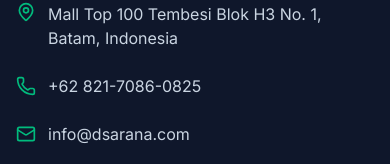
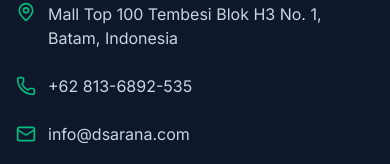
Before and after one commit to aramzi296/batamtransportholiday, a Next.js app: page / in a window 390 px wide. Shown: the part 6050-6214 px from the top of the page. Built offline with nearby package versions, Linux system fonts and the light colour scheme.

Commit message:
fix: update phone number in footer

```diff
--- a/src/components/Footer.tsx
+++ b/src/components/Footer.tsx
@@ -57,7 +57,7 @@ const Footer = () => {
               </li>
               <li className="flex items-center gap-3">
                 <Phone className="text-emerald-500 shrink-0" size={20} />
-                <span>+62 821-7086-0825</span>
+                <span>+62 813-6892-535</span>
               </li>
               <li className="flex items-center gap-3">
                 <Mail className="text-emerald-500 shrink-0" size={20} />
```
